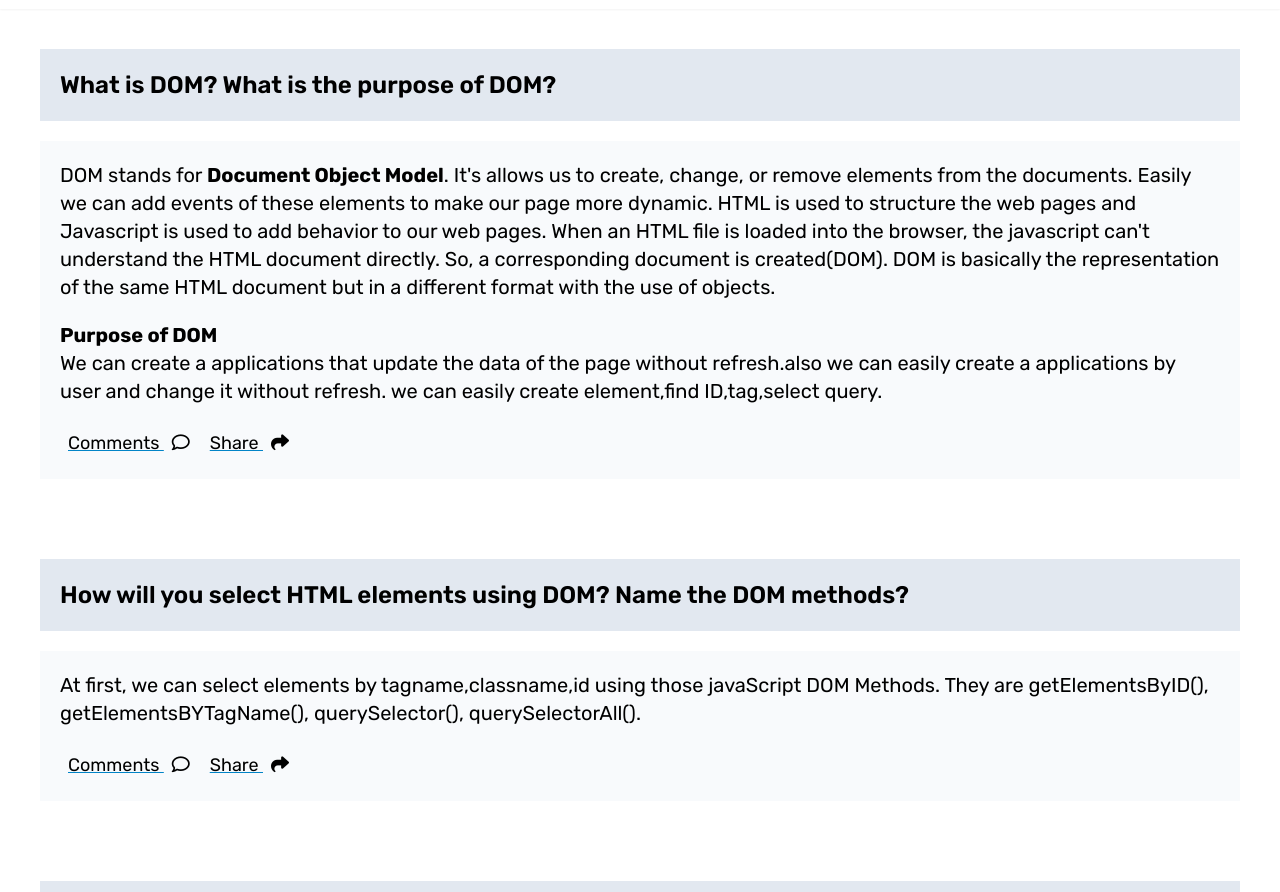
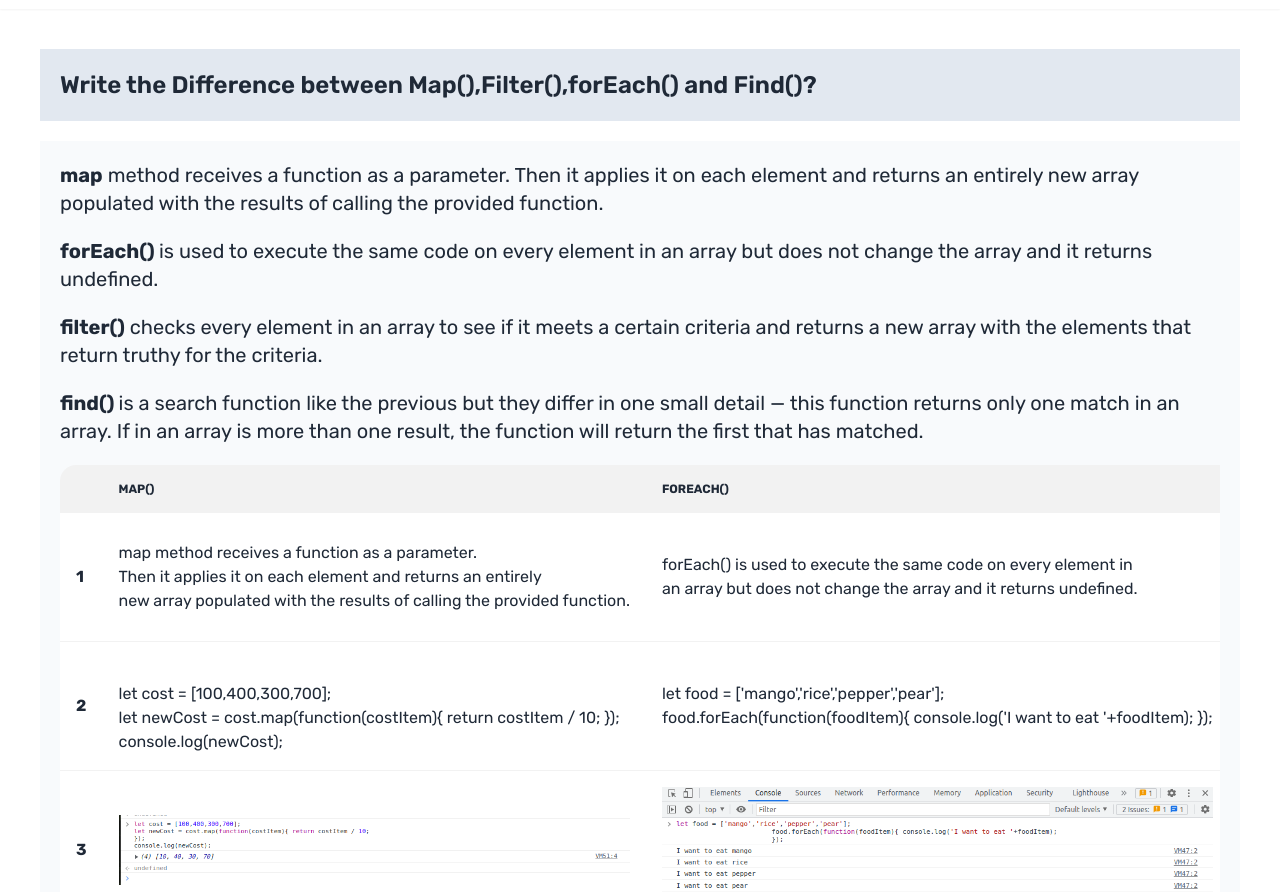
Before and after one commit to mehjabinhasanmoni/quiz-hero, a plain HTML site: page blog.html in a window 1280 px wide. Shown: the part 55-947 px from the top of the page. Drawn offline with nearby package versions, Linux system fonts and the light colour scheme.

Commit message:
1 question includes in blog file

```diff
--- a/blog.html
+++ b/blog.html
@@ -18,6 +18,8 @@
     />
 
     <title>Blogs</title>
+    <!-- DaisyUI & Tailwind -->
+    <link href="https://cdn.jsdelivr.net/npm/daisyui@2.51.4/dist/full.css" rel="stylesheet" type="text/css" />
     <script src="https://cdn.tailwindcss.com"></script>
     <script>
         tailwind.config = {
@@ -56,28 +58,94 @@
         <section class="p-5">
           <div class="blog-ques m-5 p-5 bg-slate-200">
             <h1 class="text-2xl font-semibold">
-              What is DOM? What is the purpose of DOM?
+             Write the  Difference between Map(),Filter(),forEach() and Find()?
             </h1>
           </div>
           <div class="blog-answer m-5 p-5 bg-slate-50">
             <p class="text-xl mb-5">
-              DOM stands for <strong>Document Object Model</strong>. It's allows
-              us to create, change, or remove elements from the documents. Easily
-              we can add events of these elements to make our page more dynamic.
-              HTML is used to structure the web pages and Javascript is used to
-              add behavior to our web pages. When an HTML file is loaded into the
-              browser, the javascript can't understand the HTML document directly.
-              So, a corresponding document is created(DOM). DOM is basically the
-              representation of the same HTML document but in a different format
-              with the use of objects.
+                <strong>map</strong> method receives a function as a parameter. Then it applies it on each element and returns an entirely new array populated with the results of calling the provided function.
             </p>
             <p class="text-xl mb-5">
-              <strong class="text-xl mb-5">Purpose of DOM</strong><br />
-              We can create a applications that update the data of the page
-              without refresh.also we can easily create a applications by user and
-              change it without refresh. we can easily create element,find
-              ID,tag,select query.
+                <strong>forEach() </strong>is used to execute the same code on every element in an array but does not change the array and it returns undefined.
             </p>
+            <p class="text-xl mb-5">
+                <strong>filter()</strong> checks every element in an array to see if it meets a certain criteria and returns a new array with the elements that return truthy for the criteria.
+            </p>
+            <p class="text-xl mb-5">
+                <strong>find() </strong>is a search function like the previous but they differ in one small detail — this function returns only one match in an array. If in an array is more than one result, the function will return the first that has matched.
+            </p>
+
+            <div class="overflow-x-auto">
+                <table class="table w-full">
+                  <!-- head -->
+                  <thead>
+                    <tr>
+                      <th></th>
+                      <th>map()</th>
+                      <th>forEach()</th>
+                      <th>Filter()</th>
+                      <th>Find()</th>
+                    </tr>
+                  </thead>
+                  <tbody>
+                    <!-- row 1 -->
+                    <tr>
+                      <th>1</th>
+                      <td>map method receives a function as a parameter. <br>Then it applies it on each element and returns an entirely <br>new array populated with the results of calling the provided function.</td>
+                      <td>forEach() is used to execute the same code on every element in <br>an array but does not change the array and it returns undefined.</td>
+                      <td>filter()checks every element in an array to see <br>if it meets a certain criteria and returns a new array with the elements <br> that return truthy for the criteria.</td>
+                      <td>find()is a search function like the previous but <br>they differ in one small detail this function returns only<br> one match in an array. If in an array is more than one result, the function <br>will return the first that has matched.</td>
+                    </tr>
+                    <!-- row 2 -->
+                    <tr class="hover">
+                      <th>2</th>
+                      <td>
+                        <br>let cost = [100,400,300,700];<br>
+                            let newCost = cost.map(function(costItem){ return costItem / 10;
+                            });<br>
+                            console.log(newCost);<br>
+                        </p>
+                    </td>
+
+                      <td>
+                        <p>
+                            let food = ['mango','rice','pepper','pear'];<br>
+                        food.forEach(function(foodItem){ console.log('I want to eat '+foodItem);
+                        });<br>
+                        </p>
+                    </td>
+                      <td>
+                        <p>
+                        let cost = [100,400,50,40,700];<br>
+                        let smallCost = cost.filter(function(costItem){ return costItem < 200
+                        });<br>
+                        console.log(smallCost);<br>
+                        </p>
+
+                      </td>
+                      <td>
+                        <p>
+                            let cost = [100,400,50,40,700];<br>
+                            let smallCost = cost.find(function(costItem){ return costItem < 200
+                            });<br>
+                            console.log(smallCost);<br>
+                        </p>
+
+                    </td>
+                    </tr>
+                    <!-- row 3 -->
+                    <tr>
+                      <th>3</th>
+                      <td><img src="./image/map.png" alt="" srcset=""></td>
+                      <td><img src="./image/forEach.png" alt="" srcset=""></td>
+                      <td><img src="./image/filter.png" alt="" srcset=""></td>
+                      <td><img src="./image/find.png" alt="" srcset=""></td>
+                    </tr>
+                  </tbody>
+                </table>
+              </div>
+
+
             <a
               href=""
               class="m-2 underline text-lg decoration-sky-600 hover:decoration-blue-900 hover:text-blue-900 hover:font-semibold"
```
Also changed, not shown: image/filter.png (added), image/find.png (added), image/forEach.png (added), image/map.png (added).
